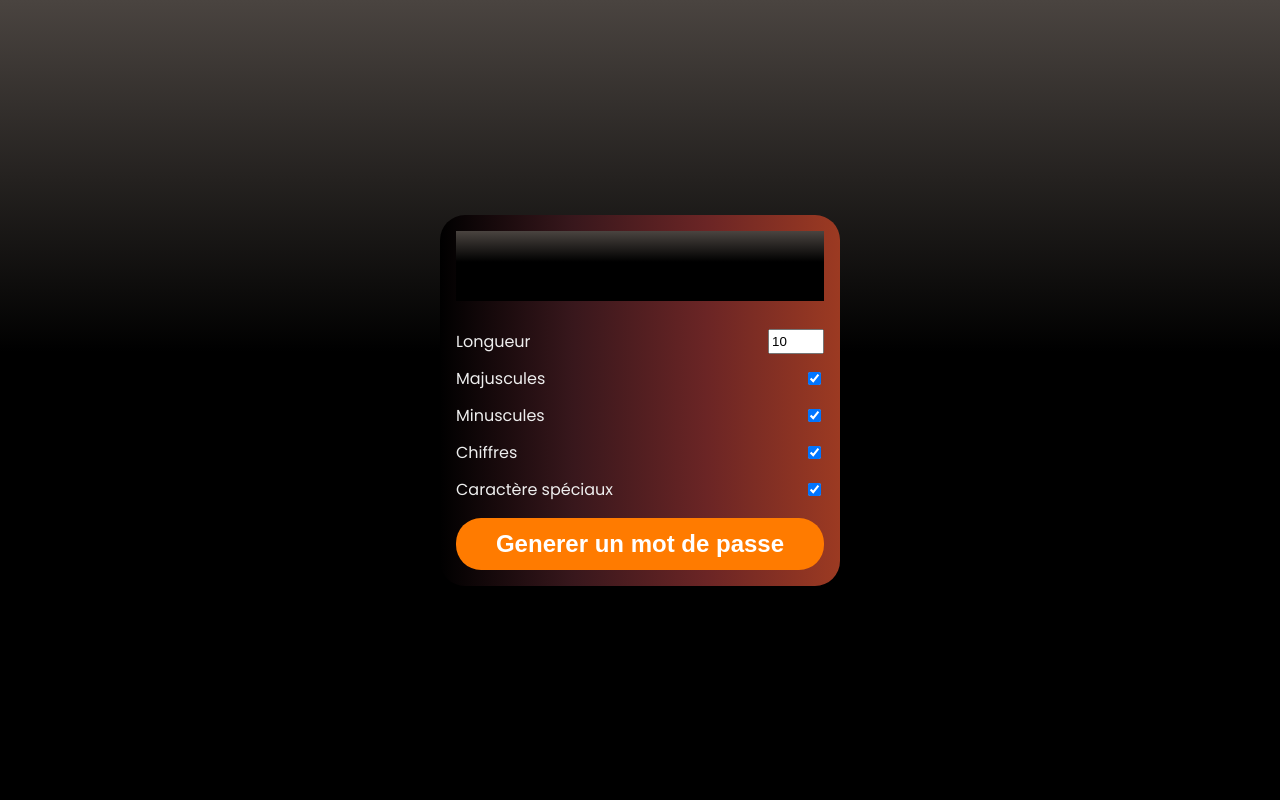
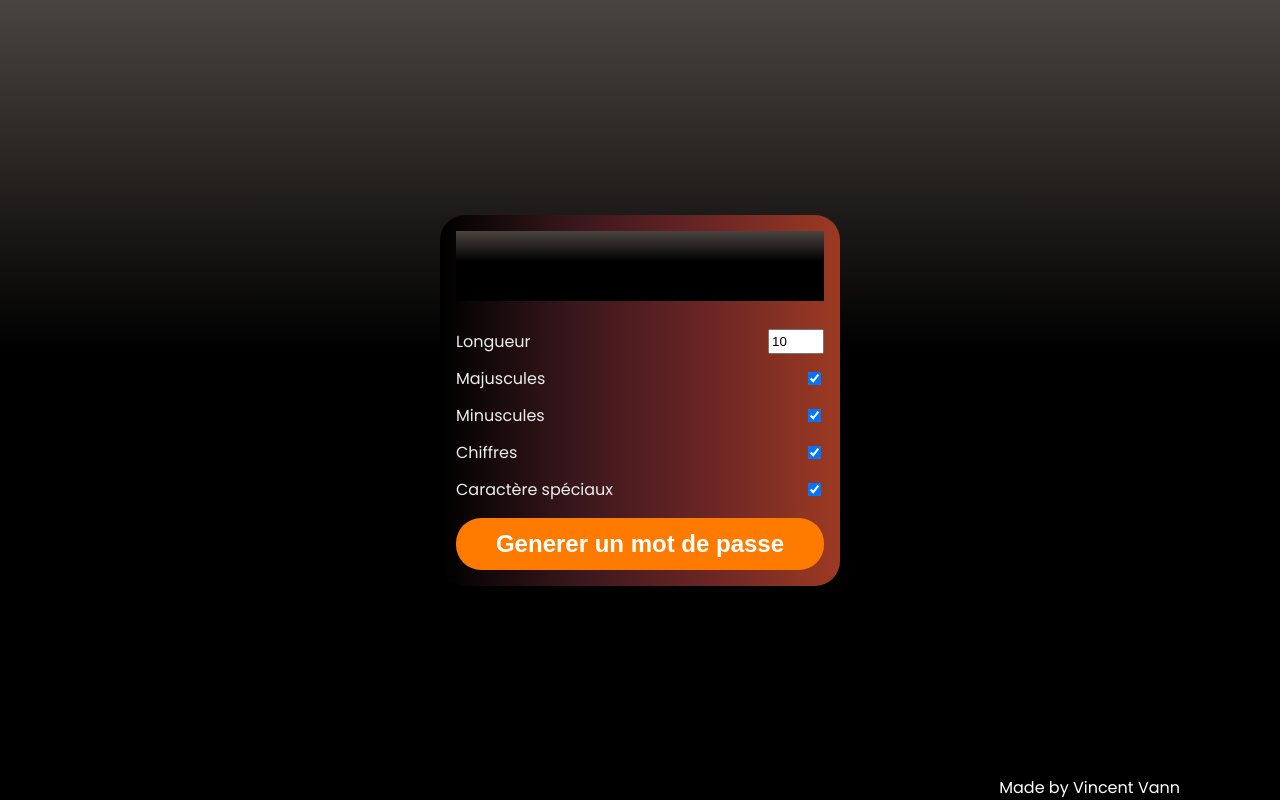
Before and after one commit to vincenz-cdf/password-generator, a plain HTML site: page index.html in a window 1280 px wide. Drawn offline with Linux system fonts and the light colour scheme.

Commit message:
name added

```diff
--- a/css/style.css
+++ b/css/style.css
@@ -21,6 +21,13 @@ body {
     color: white;
     min-width: 400px;
     border-radius: 25px;
+}
+
+.noname {
+    position: fixed;
+    bottom: 0;
+    right: 100px;
+    color: white;
 }
 
 .pw-header {
--- a/index.html
+++ b/index.html
@@ -42,5 +42,8 @@
             </button>
         </div>
     </div>
+    <div class="noname">
+        Made by Vincent Vann
+    </div>
 </body>
 </html>
```
